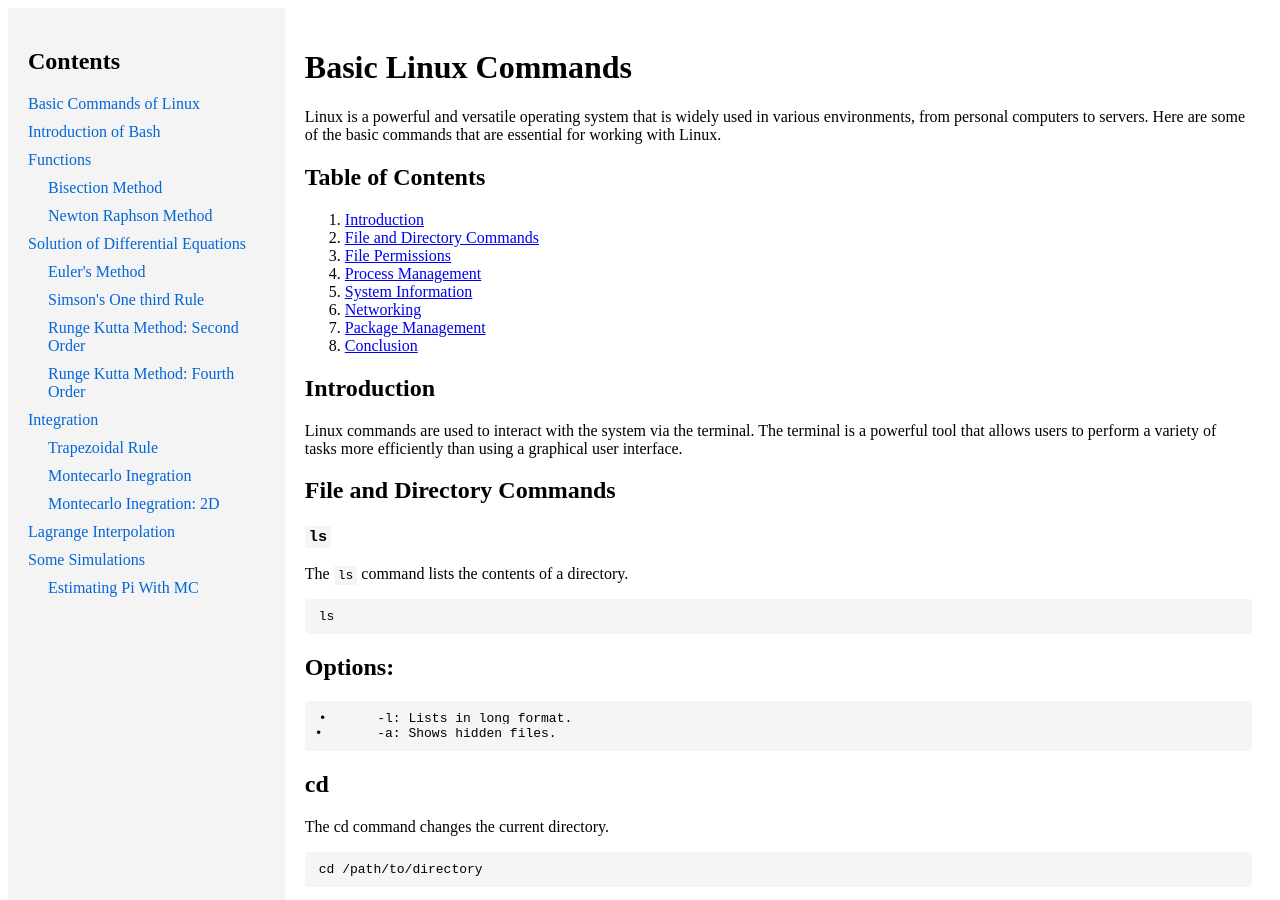
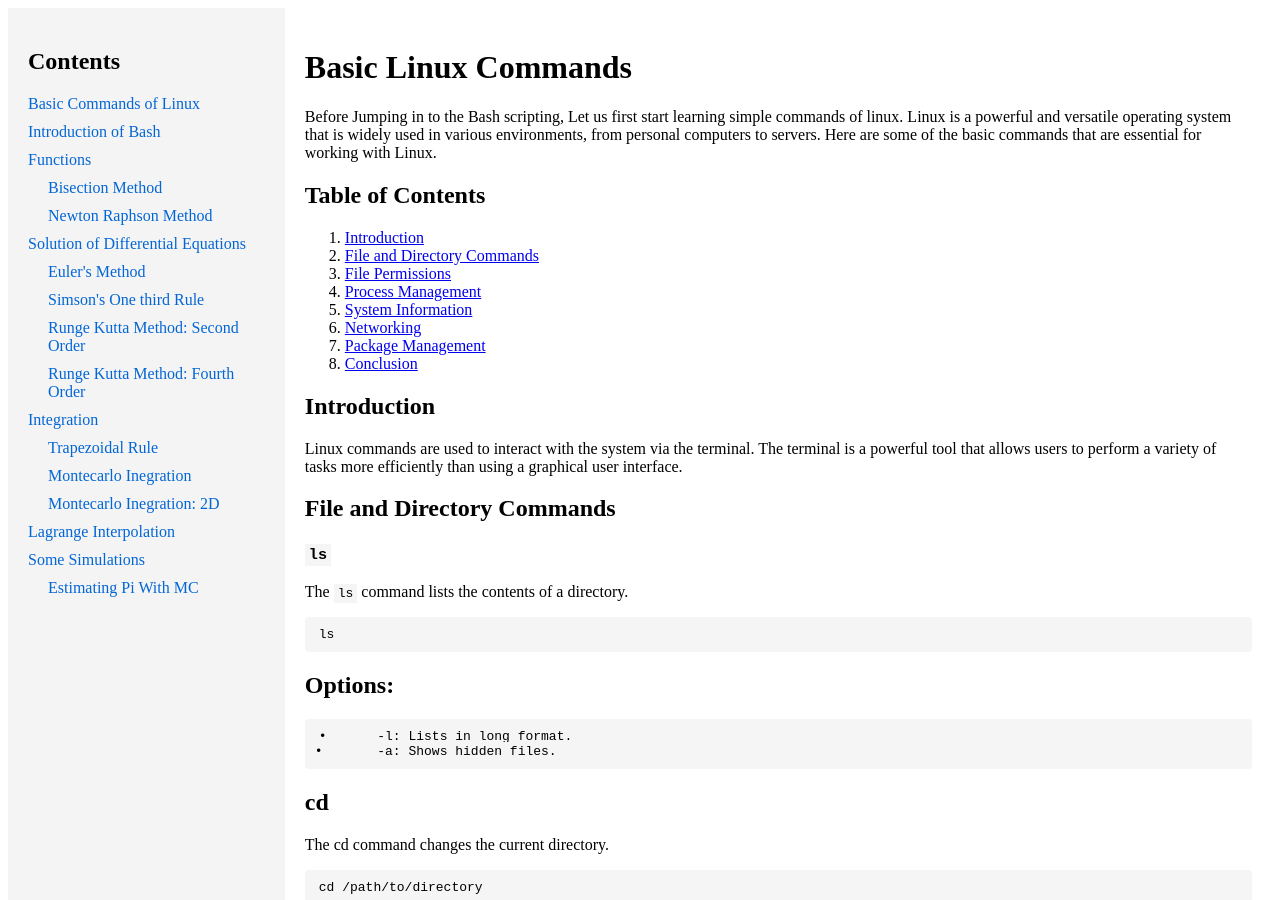
Before and after one commit to mohangiri1/scripting, a Jekyll site: the page built from docs/linux/basic_commands.md, in a window 1280 px wide and 900 px high. Built offline with Jekyll 4.4.1, drawn with Linux system fonts in a browser that asks for light colours; comment, search, counter and statistics services are not loaded.

Commit message:
Update basic_commands.md

```diff
--- a/docs/linux/basic_commands.md
+++ b/docs/linux/basic_commands.md
@@ -4,7 +4,7 @@ title: Linux Basic commands
 ---
 
 # Basic Linux Commands
-
+Before Jumping in to the Bash scripting, Let us first start learning simple commands of linux.
 Linux is a powerful and versatile operating system that is widely used in various environments, from personal computers to servers. Here are some of the basic commands that are essential for working with Linux.
 
 ## Table of Contents
```
